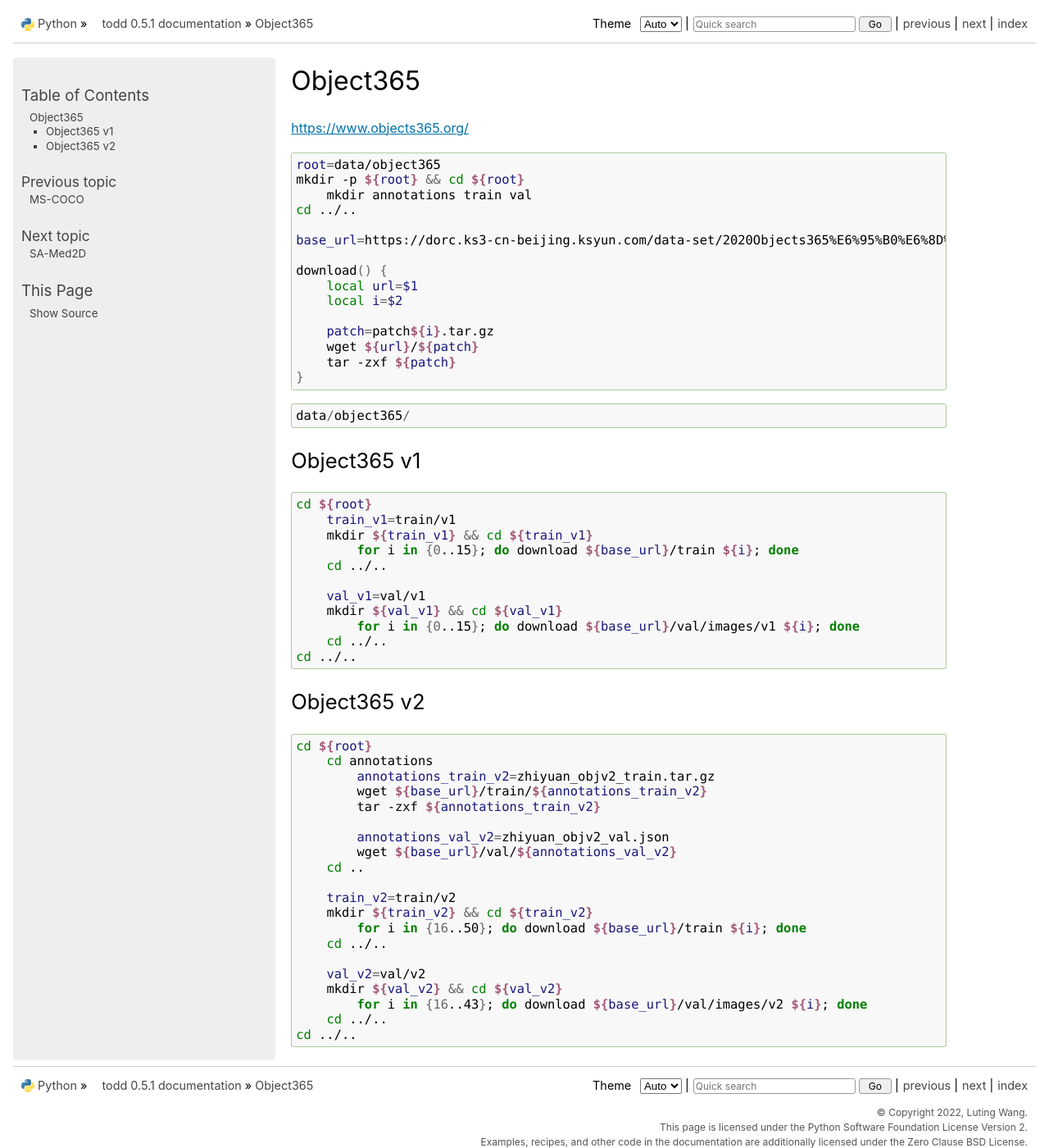
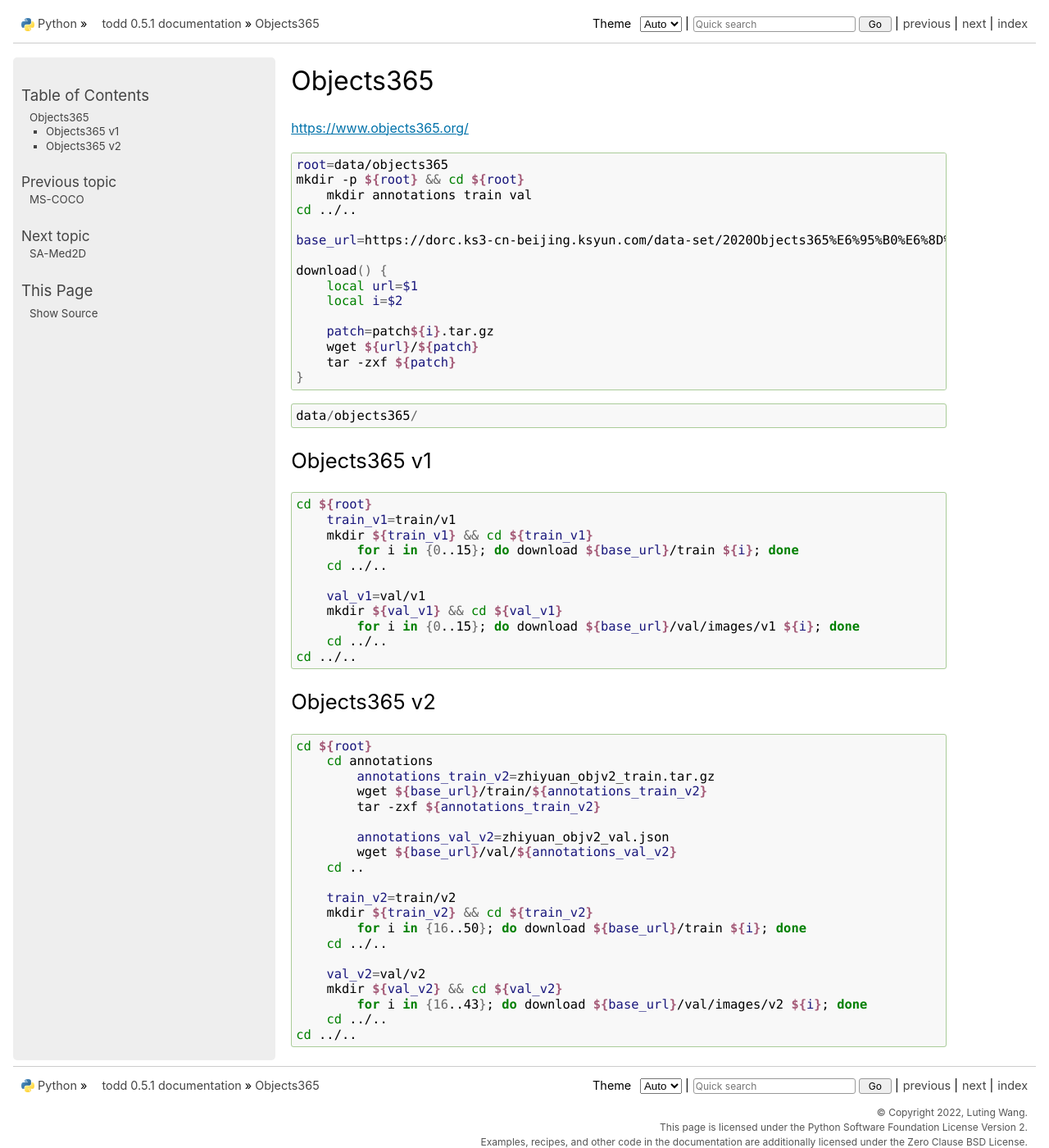
Before and after one commit to LutingWang/todd, a Sphinx documentation site: the page built from docs/source/data/object365.rst, in a window 1280 px wide and 1400 px high. Shown: the whole window at 82% size. Built offline with Sphinx 7.4.7, drawn with Linux system fonts in a browser that asks for light colours.

Commit message:
fix: object365 to objects365

```diff
--- a/docs/source/data/object365.rst
+++ b/docs/source/data/object365.rst
@@ -1,11 +1,11 @@
-Object365
-=========
+Objects365
+==========
 
 https://www.objects365.org/
 
 .. code-block:: bash
 
-    root=data/object365
+    root=data/objects365
     mkdir -p ${root} && cd ${root}
         mkdir annotations train val
     cd ../..
@@ -23,10 +23,10 @@
 
 .. code::
 
-    data/object365/
+    data/objects365/
 
-Object365 v1
-------------
+Objects365 v1
+-------------
 
 .. code-block:: bash
 
@@ -42,8 +42,8 @@
         cd ../..
     cd ../..
 
-Object365 v2
-------------
+Objects365 v2
+-------------
 
 .. code-block:: bash
 
```
Also changed, not shown: 1 other file.
